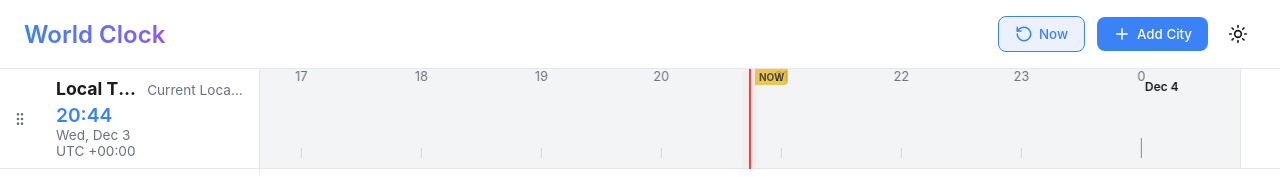
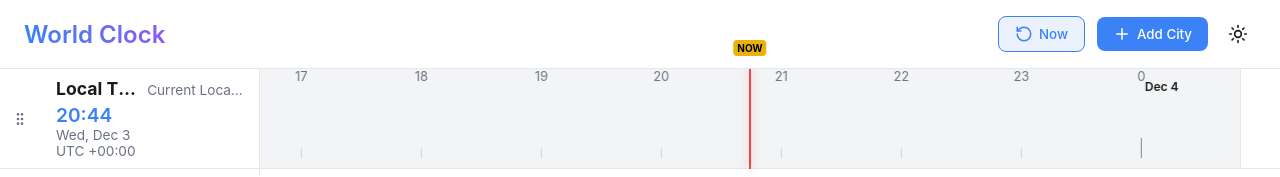
Before and after one commit to JulianFreeman/world-clocks, a Vue app: page / in a window 1280 px wide. Shown: the top 177 px of the page. Built offline with nearby package versions, Linux system fonts and the light colour scheme; the HTML template or start-up script is replaced by a standard one.

Commit message:
move now label

```diff
--- a/src/App.vue
+++ b/src/App.vue
@@ -58,6 +58,7 @@ const pixelsPerHour = 120 // Must match Child component
 const ROW_HEIGHT = 100 // Must match CSS .city-row height
 
 const citiesListRef = ref<HTMLElement | null>(null)
+const timelineAreaRef = ref<HTMLElement | null>(null) // Ref for the main timeline area
 const citiesListClientWidth = ref(0)
 // Dynamic height based on number of rows
 const citiesListHeight = computed(() => selectedCities.value.length * ROW_HEIGHT)
@@ -91,6 +92,13 @@ const nowLineLeft = computed(() => {
   const nowTime = dayjs(now.value)
   const diffHours = nowTime.diff(viewingTime.value, 'hour', true)
   return indicatorLeft.value + (diffHours * pixelsPerHour)
+})
+
+// Calculate fixed position for the NOW label (relative to viewport)
+const nowLabelFixedLeft = computed(() => {
+  if (!timelineAreaRef.value) return 0
+  const timelineAreaRect = timelineAreaRef.value.getBoundingClientRect()
+  return timelineAreaRect.left + nowLineLeft.value
 })
 
 // --- Sidebar Resize Logic ---
@@ -200,12 +208,7 @@ useTitle('World Clock')
         <h1>World Clock</h1>
       </div>
       <div class="controls">
-        <button
-          class="action-btn"
-          @click="resetToNow"
-          :class="{ active: isLive }"
-          title="Back to Now"
-        >
+        <button class="action-btn" @click="resetToNow" :class="{ active: isLive }" title="Back to Now">
           <RotateCcw :size="18" />
           <span class="btn-text">Now</span>
         </button>
@@ -217,62 +220,41 @@ useTitle('World Clock')
       </div>
     </header>
 
-    <main class="timeline-area">
+    <main class="timeline-area" ref="timelineAreaRef">
       <!-- The Red Line Indicator -->
-            <div
-              class="indicator-line"
-              :style="{ left: `${indicatorLeft}px`, height: `${citiesListHeight}px` }"
-            ></div>
+      <div class="indicator-line" :style="{ left: `${indicatorLeft}px`, height: `${citiesListHeight}px` }"></div>
 
-            <!-- The Real-time "Now" Line -->
-            <div
-              class="now-line"
-              :style="{ left: `${nowLineLeft}px`, height: `${citiesListHeight}px` }"
-            >
-              <div class="now-label">NOW</div>
-            </div>
+      <!-- The Real-time "Now" Line -->
+      <div class="now-line" :style="{ left: `${nowLineLeft}px`, height: `${citiesListHeight}px` }">
+      </div>
+      <!-- "NOW" label, positioned above the timeline -->
+      <div class="now-label-wrapper" :style="{ left: `${nowLabelFixedLeft}px`, top: `40px` }">
+        <div class="now-label">NOW</div>
+      </div>
+      <div class="cities-list" ref="citiesListRef">
+        <TimelineRow v-for="(city, index) in selectedCities" :key="city.id" :city="city" :viewingTime="viewingTime"
+          :isCurrentLocation="city.name === 'Local Time'" @dragstart="onDragStart(index)"
+          @dragover.prevent="onDragOver(index)" @dragend="onDragEnd" @remove="removeCity(index)"
+          @start-drag="onTimelineMouseDown" />
+      </div>
 
-            <div class="cities-list" ref="citiesListRef">
-              <TimelineRow
-                v-for="(city, index) in selectedCities"
-                :key="city.id"
-                :city="city"
-                :viewingTime="viewingTime"
-                :isCurrentLocation="city.name === 'Local Time'"
-                @dragstart="onDragStart(index)"
-                @dragover.prevent="onDragOver(index)"
-                @dragend="onDragEnd"
-                @remove="removeCity(index)"
-                @start-drag="onTimelineMouseDown"
-              />
-            </div>
-
-            <div
-              class="resize-handle"
-              @mousedown.prevent="onResizeMouseDown"
-              :style="{ height: `${citiesListHeight}px` }"
-            ></div>
-      <div
-        class="interaction-overlay"
-        @mousedown="onTimelineMouseDown"
-      ></div>
+      <div class="resize-handle" @mousedown.prevent="onResizeMouseDown"></div>
+      <div class="interaction-overlay" @mousedown="onTimelineMouseDown"></div>
     </main>
 
-    <CitySelector
-      v-if="showAddCity"
-      @close="showAddCity = false"
-      @add="handleAddCity"
-    />
+    <CitySelector v-if="showAddCity" @close="showAddCity = false" @add="handleAddCity" />
   </div>
 </template>
 
 <style scoped>
 .app-container {
-  height: 100vh; /* Change min-height to height to constrain layout */
+  height: 100vh;
+  /* Change min-height to height to constrain layout */
   display: flex;
   flex-direction: column;
   background-color: var(--color-bg);
-  overflow: hidden; /* Prevent body scroll */
+  overflow: hidden;
+  /* Prevent body scroll */
 }
 
 .app-header {
@@ -338,6 +320,7 @@ useTitle('World Clock')
 .btn-text {
   display: none;
 }
+
 @media (min-width: 600px) {
   .btn-text {
     display: inline;
@@ -354,7 +337,8 @@ useTitle('World Clock')
 
 .cities-list {
   position: relative;
-  z-index: 5; /* Ensure rows are above the background overlay */
+  z-index: 5;
+  /* Ensure rows are above the background overlay */
   overflow-y: auto;
   flex: 1;
   width: 100%;
@@ -366,7 +350,8 @@ useTitle('World Clock')
   top: 0;
   width: 2px;
   background-color: var(--color-indicator);
-  z-index: 15; /* Higher than cities-list (5) to be visible */
+  z-index: 15;
+  /* Higher than cities-list (5) to be visible */
   pointer-events: none;
   box-shadow: 0 0 10px rgba(239, 68, 68, 0.4);
   transform: translateX(-50%);
@@ -376,37 +361,53 @@ useTitle('World Clock')
   position: absolute;
   top: 0;
   width: 0;
-  border-left: 2px dashed #eab308; /* Yellow-500 */
-  z-index: 14; /* Slightly below red indicator */
+  border-left: 2px dashed #eab308;
+  /* Yellow-500 */
+  z-index: 14;
+  /* Slightly below red indicator */
   pointer-events: none;
   opacity: 0.7;
   transform: translateX(-50%);
 }
 
+.now-label-wrapper {
+  position: fixed;
+  /* Position fixed relative to viewport */
+  z-index: 100;
+  /* Ensure it's on top */
+  pointer-events: none;
+  transform: translateX(-50%);
+  /* Center the wrapper relative to its left position */
+}
+
 .now-label {
-  position: absolute;
-  top: 0;
-  left: 4px;
   background-color: #eab308;
   color: black;
   font-size: 10px;
   font-weight: bold;
   padding: 2px 4px;
-  border-radius: 0 0 4px 0;
+  border-radius: 4px;
+  /* Make it fully rounded, no specific corners */
+  white-space: nowrap;
+  /* Prevent "NOW" from wrapping */
 }
 
 .resize-handle {
   position: absolute;
   top: 0;
+  bottom: 0;
   left: var(--sidebar-width);
   width: 4px;
   cursor: col-resize;
   z-index: 20;
   background-color: transparent;
   transition: background-color 0.2s;
-  margin-left: -2px; /* Center on the border */
+  margin-left: -2px;
+  /* Center on the border */
 }
-.resize-handle:hover, .resize-handle:active {
+
+.resize-handle:hover,
+.resize-handle:active {
   background-color: var(--color-primary);
 }
 
@@ -416,9 +417,11 @@ useTitle('World Clock')
   bottom: 0;
   right: 0;
   left: var(--sidebar-width);
-  z-index: 1; /* Below cities-list so buttons work, but handles background drag */
+  z-index: 1;
+  /* Below cities-list so buttons work, but handles background drag */
   cursor: grab;
 }
+
 .interaction-overlay:active {
   cursor: grabbing;
 }
```
